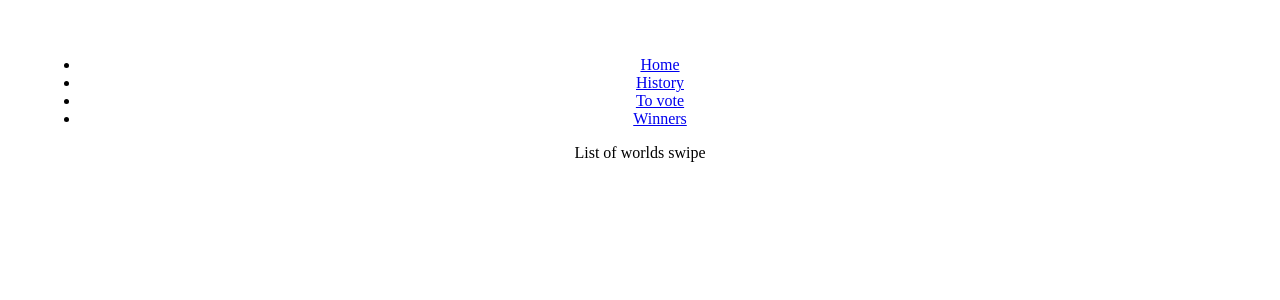
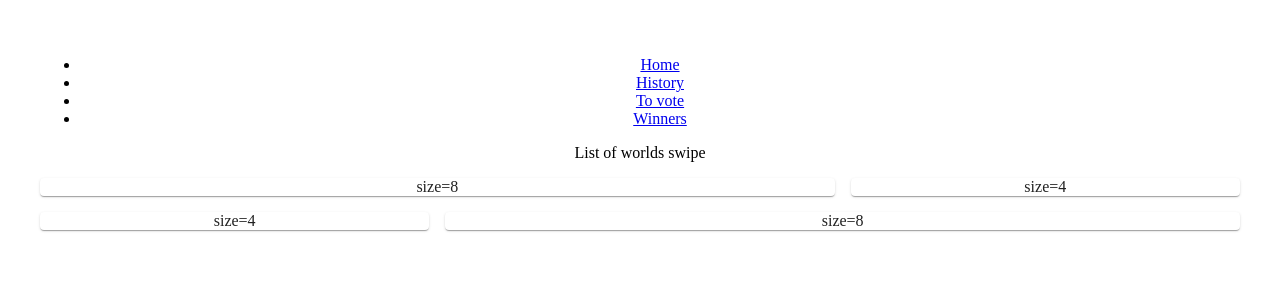
Before and after one commit to ludorif/optimistic, a React (Vite) app in the folder Frontend/: page / in a window 1280 px wide. Shown: the top 300 px of the page. Built offline with nearby package versions, Linux system fonts and the light colour scheme.

Commit message:
* remember selected date

```diff
--- a/Frontend/package.json
+++ b/Frontend/package.json
@@ -10,6 +10,9 @@
     "preview": "vite preview"
   },
   "dependencies": {
+    "@emotion/react": "^11.14.0",
+    "@emotion/styled": "^11.14.1",
+    "@mui/material": "^7.3.1",
     "axios": "^1.11.0",
     "localforage": "^1.10.0",
     "match-sorter": "^8.1.0",
--- a/Frontend/src/components/OpEvent.jsx
+++ b/Frontend/src/components/OpEvent.jsx
@@ -2,8 +2,8 @@ import React from "react";
 import styled from "styled-components";
 
 const Image = styled.img`
-    width: 500px;
-    height: 500px;
+    width: 300px;
+    height: 300px;
     border-radius: 50%;
     overflow: hidden;
 `;
--- a/Frontend/src/pages/History.jsx
+++ b/Frontend/src/pages/History.jsx
@@ -1,49 +1,65 @@
 import OpEvent from "../components/OpEvent.jsx";
-import React, {useEffect, useState} from "react";
+import React, {useEffect, useRef, useState} from "react";
 import ExecuteRequest from "../AxiosManager.jsx";
 import axios from "axios";
+import Grid from "@mui/material/Grid";
 
 
 const History = () => {
     const [dates, setDates] = useState(null)
     const [historyPerDate, setHistoryPerDate] = useState(null)
+    const [selectedDate, setSelectedDate] = useState("");
 
-    useEffect(
-        ()=>{
-            ExecuteRequest(axios.get('events/dates'), UpdateDates);
-        }, []
-    )
+
+
+    useEffect(() => {
+        ExecuteRequest(axios.get('events/dates'), UpdateDates);
+
+        const savedDate = localStorage.getItem('selectedDate');
+        if (savedDate) {
+            setSelectedDate(savedDate);
+        }
+
+    }, []);
+
 
     function UpdateDates(datesArray) {
        const datesMap = datesArray.map((item, index) => <option key={index} value={item}>{item}</option>);
 
         setDates(datesMap)
-        dateChanged(datesArray[0])
+        const savedDate = localStorage.getItem('selectedDate') || datesArray[0];
+        setSelectedDate(savedDate);
+        OnDateChanged(savedDate);
     }
 
     function UpdateHistory(eventsArray)
     {
         const eventsMap = eventsArray.map(item =>
-            (<OpEvent key={item._id} title={item.title} content={item.content} photoId={item.photoId}></OpEvent>));
+            (
+                <Grid key={item._id} size={4}>
+                    <OpEvent key={item._id} title={item.title} content={item.content} photoId={item.photoId}></OpEvent>
+                </Grid>
+                ));
         setHistoryPerDate(eventsMap);
     }
 
-    function dateChanged(newDate)
+    function OnDateChanged(newDate)
     {
-        if (!(typeof newDate === 'string' || newDate instanceof String))
-        {
-            newDate = newDate.target.value;
-        }
+        localStorage.setItem('selectedDate', newDate);
+        setSelectedDate(newDate);
+
 
         ExecuteRequest(axios.get(`events/?date=${newDate}`), UpdateHistory);
     }
 
     return <div>
         <br/>
-        <select name="dateSelector" id="dateSelector" onChange={dateChanged}>
+        <select name="dateSelector" id="dateSelector"
+                value={selectedDate}
+                onChange={(e) => OnDateChanged(e.target.value)} >
             {dates}
         </select>
-        <ul>{historyPerDate}</ul>
+        <Grid container spacing={4} justifyContent="center" alignItems="center">{historyPerDate}</Grid>
     </div>
 };
 
--- a/Frontend/src/pages/HomePage.jsx
+++ b/Frontend/src/pages/HomePage.jsx
@@ -1,11 +1,32 @@
 import React from 'react'
 import '../App.css'
-
+import Grid from '@mui/material/Grid';
+import styled from "styled-components";
+import {Paper} from "@mui/material";
 
 const HomePage = () =>{
+    const Item = styled(Paper)(({ theme }) => ({
+        backgroundColor: '#fff',
+        textAlign: 'center'
+    }));
+
     return (
         <div>
             <p> List of worlds swipe</p>
+            <Grid container spacing={2}>
+                <Grid size={8}>
+                    <Item>size=8</Item>
+                </Grid>
+                <Grid size={4}>
+                    <Item>size=4</Item>
+                </Grid>
+                <Grid size={4}>
+                    <Item>size=4</Item>
+                </Grid>
+                <Grid size={8}>
+                    <Item>size=8</Item>
+                </Grid>
+            </Grid>
         </div>);
 }
 
```
Also changed, not shown: Frontend/requirements.txt (added), 1 other file (tests, documents, lock files or other folders).
